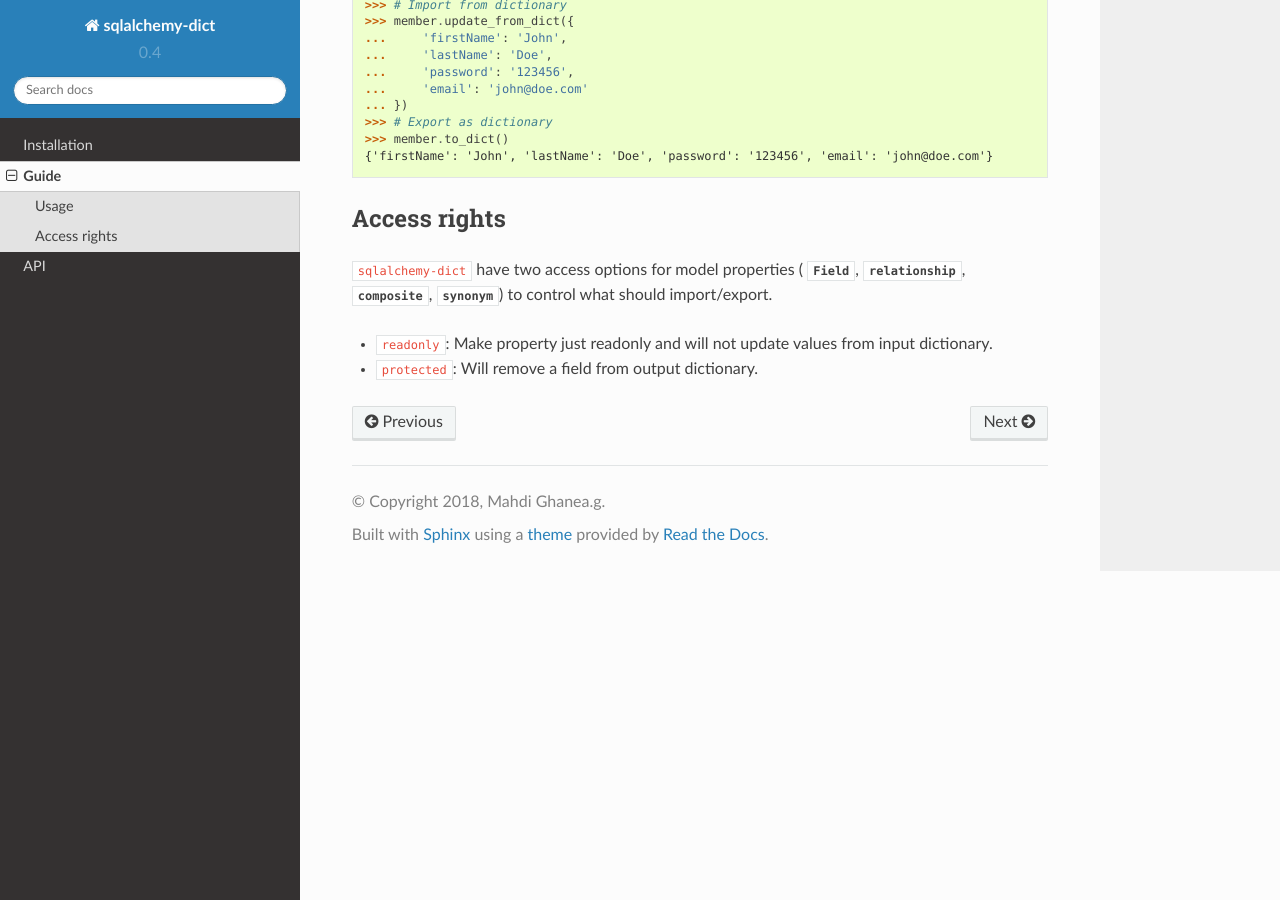
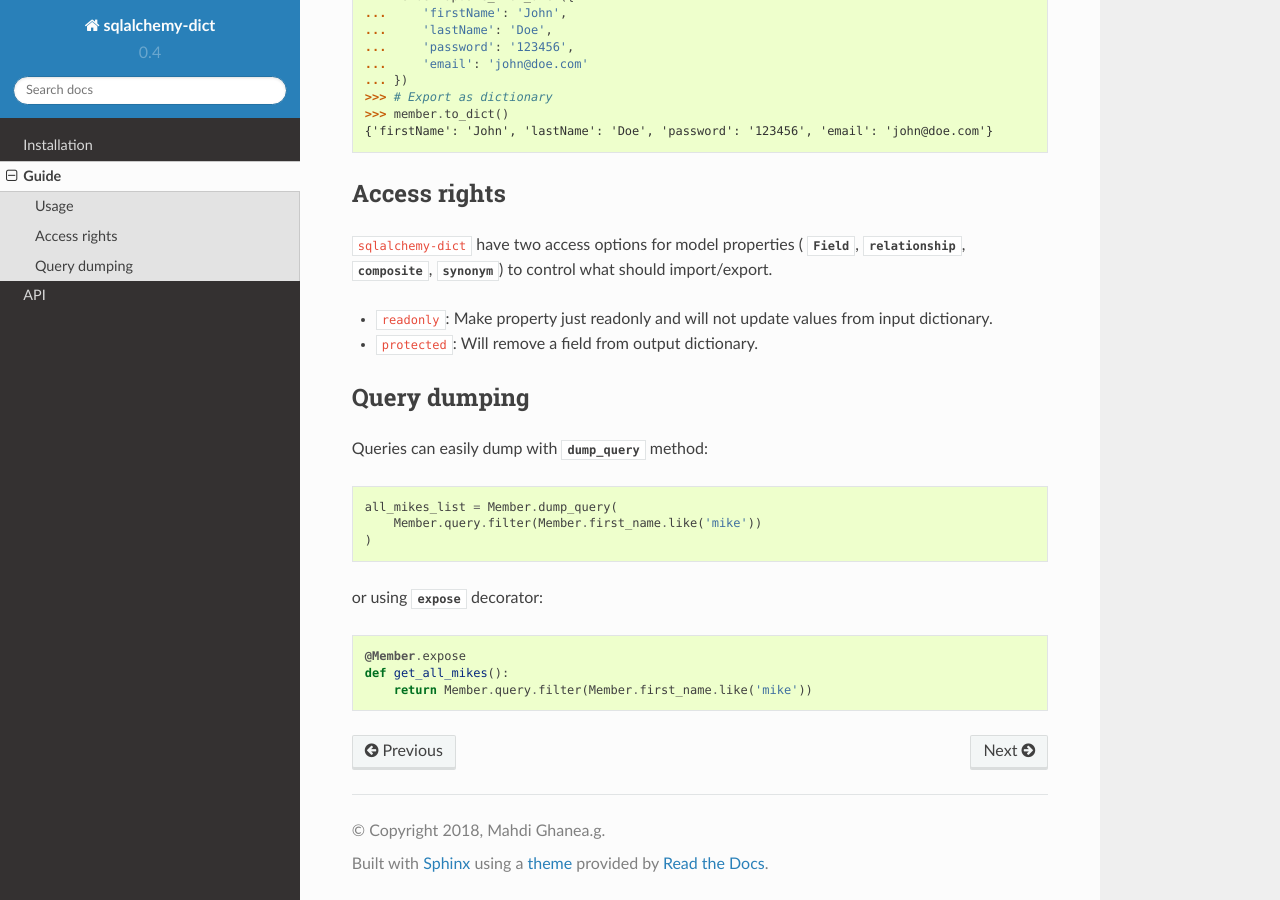
Before and after one commit to meyt/sqlalchemy-dict, a Sphinx documentation site: the page built from doc/guide.rst, in a window 1280 px wide and 900 px high, scrolled down 1706 px. Built offline with Sphinx 7.4.7 and the Read the Docs theme 2.0.0, drawn with Linux system fonts in a browser that asks for light colours; some of the changed text lies outside the part shown.

Commit message:
Add guide for `dump_query` and `expose` method, closes #9

```diff
--- a/doc/guide.rst
+++ b/doc/guide.rst
@@ -112,3 +113,24 @@ properties (
 
 - ``readonly``: Make property just readonly and will not update values from input dictionary.
 - ``protected``: Will remove a field from output dictionary.
+
+
+Query dumping
+-------------
+
+Queries can easily dump with :func:`dump_query <sqlalchemy_dict.base_model.BaseModel.dump_query>` method:
+
+.. code-block:: python
+
+    all_mikes_list = Member.dump_query(
+        Member.query.filter(Member.first_name.like('mike'))
+    )
+
+or using :func:`expose <sqlalchemy_dict.base_model.BaseModel.expose>` decorator:
+
+
+.. code-block:: python
+
+    @Member.expose
+    def get_all_mikes():
+        return Member.query.filter(Member.first_name.like('mike'))
```
Also changed, not shown: other parts of doc/guide.rst (+2 -1 lines).
